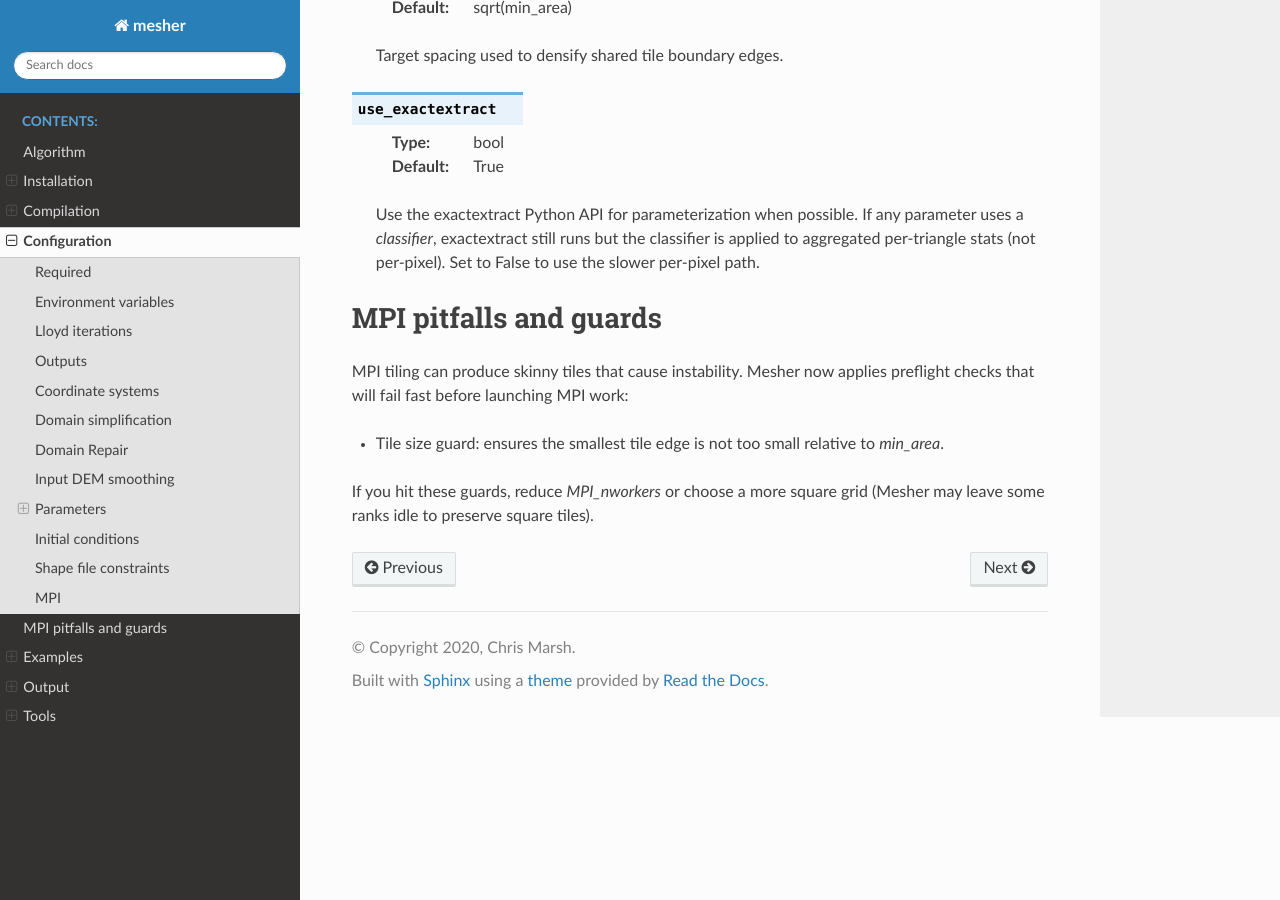
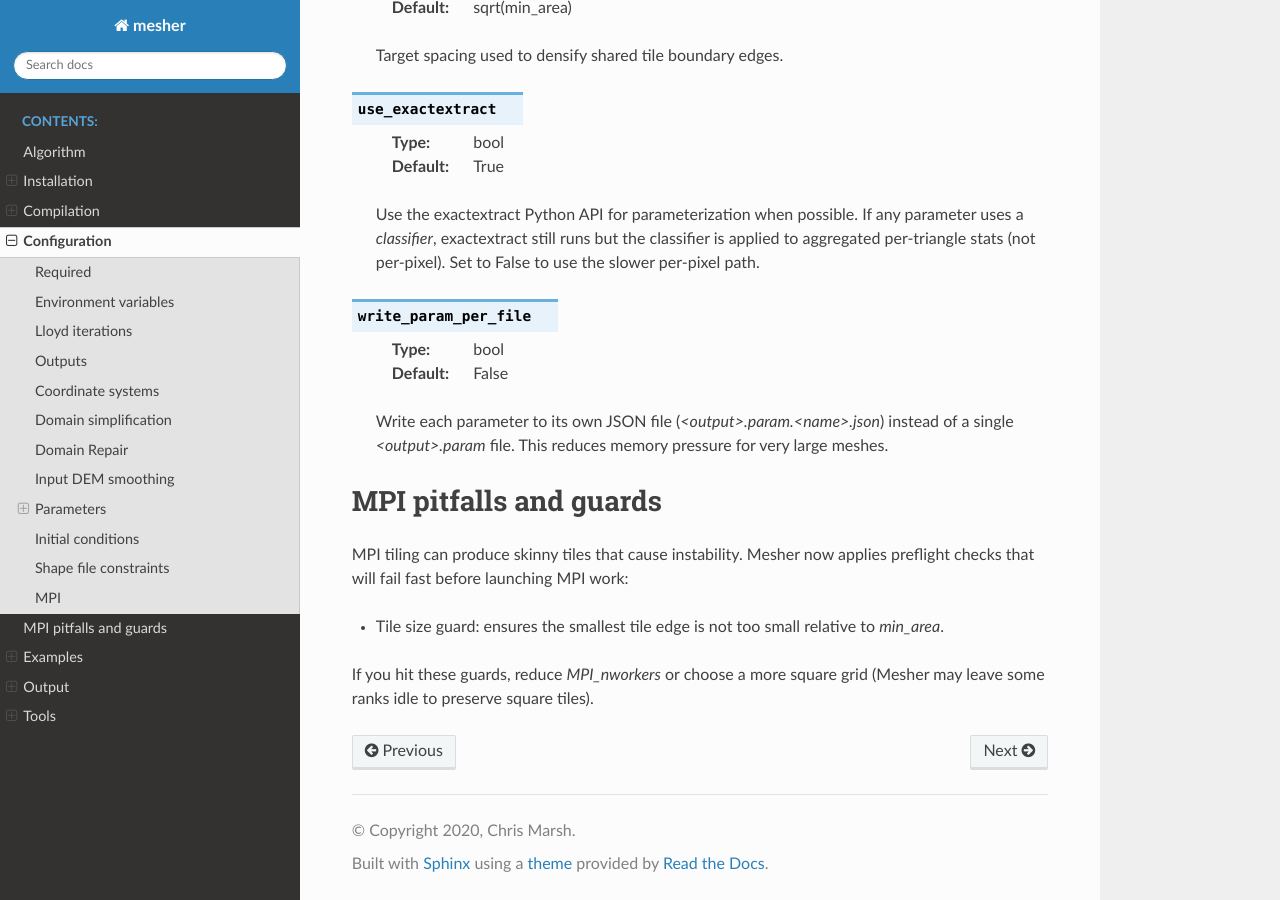
Before and after one commit to Chrismarsh/mesher, a Sphinx documentation site: the page built from docs/source/configuration.rst, in a window 1280 px wide and 900 px high, scrolled down 16701 px. Built offline with Sphinx 7.4.7 and the Read the Docs theme 3.1.0, drawn with Linux system fonts in a browser that asks for light colours.

Commit message:
doc update

```diff
--- a/docs/source/configuration.rst
+++ b/docs/source/configuration.rst
@@ -579,6 +579,15 @@ If Mesher is used on a cluster to process a large domain, the use of a job sched
     is applied to aggregated per-triangle stats (not per-pixel). Set to False
     to use the slower per-pixel path.
 
+.. confval:: write_param_per_file
+
+    :type: bool
+    :default: False
+
+    Write each parameter to its own JSON file (`<output>.param.<name>.json`)
+    instead of a single `<output>.param` file. This reduces memory pressure
+    for very large meshes.
+
 MPI pitfalls and guards
 -----------------------
 
--- a/docs/source/mpi.rst
+++ b/docs/source/mpi.rst
@@ -37,6 +37,11 @@ lloyd iterations
 ++++++++++++++++++
 Global lloyd iterations breaks the alignment across the seams.
 
+MPI mesh gen
++++++++++++++
+
+To do the triangulation in parallel, ``mpi_mesh=True`` must be set.
+
 
 
 .. |image0-mpi| image:: images/mpi_seam.png
```
